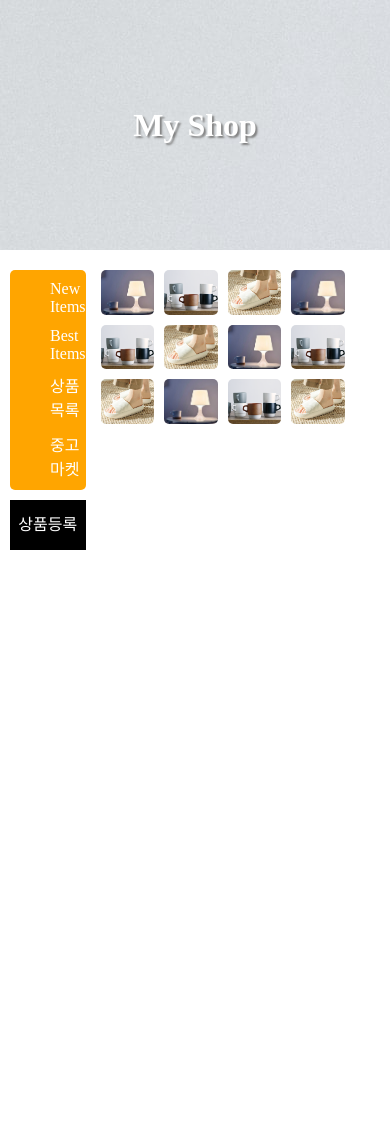
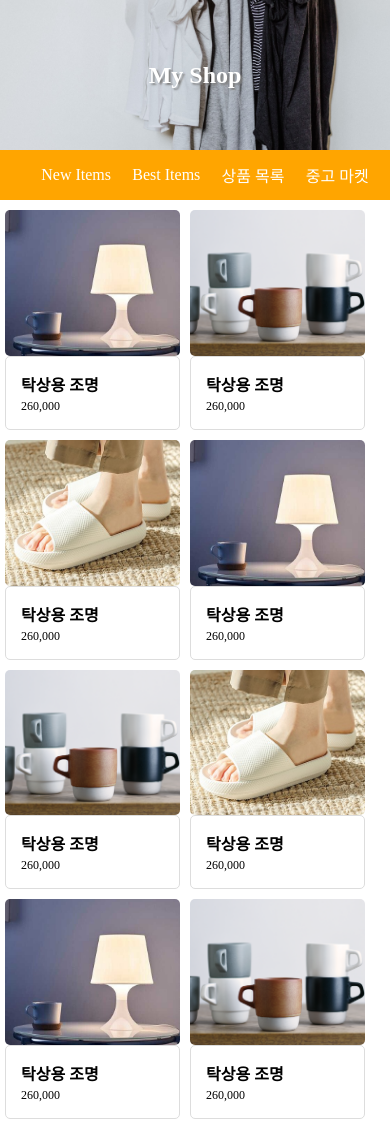
Before and after one commit to Jsim6342/edu-freecamp, a plain HTML site: page css강의/html/shop.html in a window 390 px wide. Shown: the top 1122 px of the page. Before the commit the page ends 844 px from the top, so only its background shows below. Drawn offline with Linux system fonts and the light colour scheme.

Commit message:
4.28일자 학습_쇼핑몰 애니메이션, 반응형 추가

```diff
--- a/css강의/css/shop.css
+++ b/css강의/css/shop.css
@@ -4,8 +4,10 @@
 }
 
 header {
+    width: 100%;
     height: 250px;
     background-image: url(../imgs/banner.jpg);
+    background-size: cover;
     object-fit: cover;
 }
 
@@ -17,6 +19,7 @@ header h1 {
 }
 
 .wrapper {
+
     display: flex;
     flex-direction: row;
     justify-content: center;
@@ -44,16 +47,21 @@ nav {
 
 
 section {
-    width: 1200px;
+    width: 1024px;
 }
 
 .gnb li {
    font-weight: 500;
     list-style: none;
     font-size: 16px;
+}
+
+.gnb li a{
+    text-decoration: none;
     color: white;
+    margin-right: 20px;
+ }
 
-}
 
 .register {
     margin-top: 10px;
@@ -61,10 +69,29 @@ section {
     height: 50px;
     background-color: black;
     color: white;
-    text-align: center;
+    text-align: start;
     font-weight: 500;
     line-height: 50px;
+    padding: 0px 0px 0px 40px;
+    cursor: pointer;
 }
+
+.register a{
+    width: 80%;
+    text-decoration: none;
+    color: white;
+}
+
+.register span {
+    position: absolute;
+    transform: translateX(20px);
+    transition: all .3s ease-in-out;
+}
+
+.register:hover span {
+    transform: translateX(60px);
+}
+
 
 .contents {
     display: flex;
@@ -84,6 +111,7 @@ section {
 
     position: relative;
     overflow: hidden;
+    cursor: pointer;
 }
 
 .item img {
@@ -105,6 +133,7 @@ section {
     padding: 15px;
     z-index: 3;
     opacity: 0;
+    transform: translateY(60px);
 }
 
 .item p {
@@ -128,10 +157,12 @@ section {
     left: 0px;
     z-index: 2;
     opacity: 0;
+
 }
 
 .item:hover .item_text {
     opacity: 1;
+    transform: translateY(0px);
 }
 
 .item:hover:after {
@@ -148,3 +179,106 @@ section {
 .item .item_text {
     transition: all 0.4s ease-in-out;
 }
+
+@media screen and (max-width: 767px) {
+    /* mobile */
+
+    header {
+        height: 150px;
+        background-image: url(../imgs/banner.jpg);
+        object-fit: cover;
+    }
+
+    header h1 {
+        font-size: 24px;
+        text-align: center;
+        line-height: 150px;
+        color: white;
+        text-shadow: 2px 2px 2px gray;
+    }
+
+    .wrapper {
+        flex-direction: column;
+        margin: 0px;
+    }
+
+    .register {
+        display: none;
+    }
+
+    nav {
+        width: 100%;
+        height: 50px;
+        border-radius: 0px;
+        margin: 0px 0px 10px 0px;
+    }
+
+    .gnb {
+        flex-direction: row;
+        align-items: center;
+    }
+
+    section {
+        width: 100vw;
+    }
+
+
+    .item {
+        width: calc(50% - 20px);
+        aspect-ratio: 6 / 5;
+
+        color: black;
+        margin: 0px 5px 10px 5px;
+
+        position: static;
+        display: flex;
+        flex-direction: column;
+        cursor: pointer;
+        overflow: visible;
+    }
+
+
+    .item_text {
+        height: auto;
+        display: block;
+        position: static;
+        z-index: auto;
+        padding: 15px;
+        opacity: 1;
+        transform: translateY(0px);
+        border: 1px solid #ddd;
+        border-radius: 5px;
+    }
+
+    .item:after {
+        display: none;
+    }
+
+    .item p {
+        font-size: 16px;
+        font-weight: 600;
+    }
+
+    .item span {
+        font-size: 12px;
+        font-weight: 400;
+    }
+
+
+}
+
+@media screen and (min-width: 768px) and (max-width: 1023px) {
+    /* tablet */
+    .item {
+        width: calc(33% - 10px);
+    }
+
+    .register:hover span {
+        transform: translateX(40px);
+    }
+}
+
+@media screen and (min-width: 1024px) {
+    /* PC. hover 효과 지정 */
+
+}
--- a/css강의/html/shop.html
+++ b/css강의/html/shop.html
@@ -14,12 +14,12 @@
     <div class="wrapper">
         <nav>
             <ul class="gnb">
-                <li>New Items</li>
-                <li>Best Items</li>
-                <li>상품 목록</li>
-                <li>중고 마켓</li>
+                <li><a href="#">New Items</a></li>
+                <li><a href="#">Best Items</a></li>
+                <li><a href="#">상품 목록</a></li>
+                <li><a href="#">중고 마켓</a></li>
             </ul>
-            <div class="register">상품등록</div>
+            <div class="register"><a href="#">상품등록</a><span>></span></div>
         </nav>
         <section>
             <div class="contents">
```
